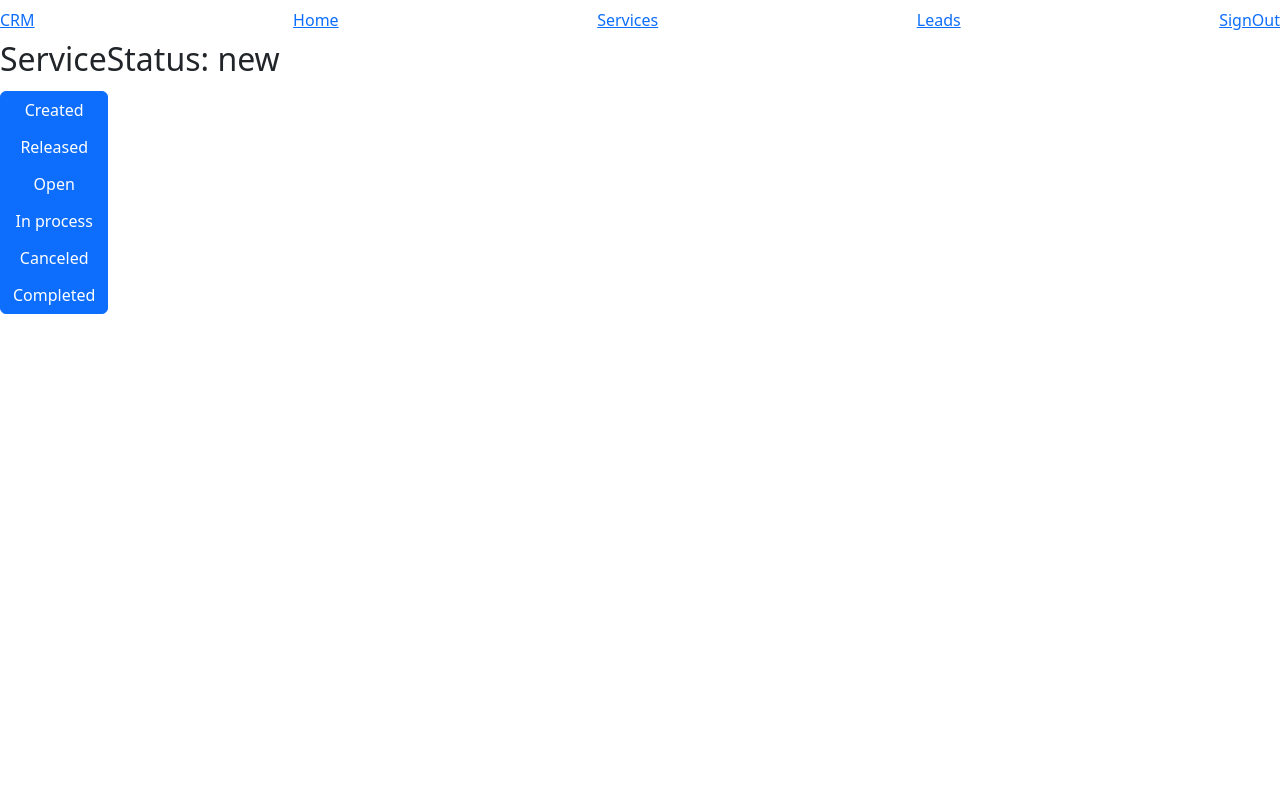
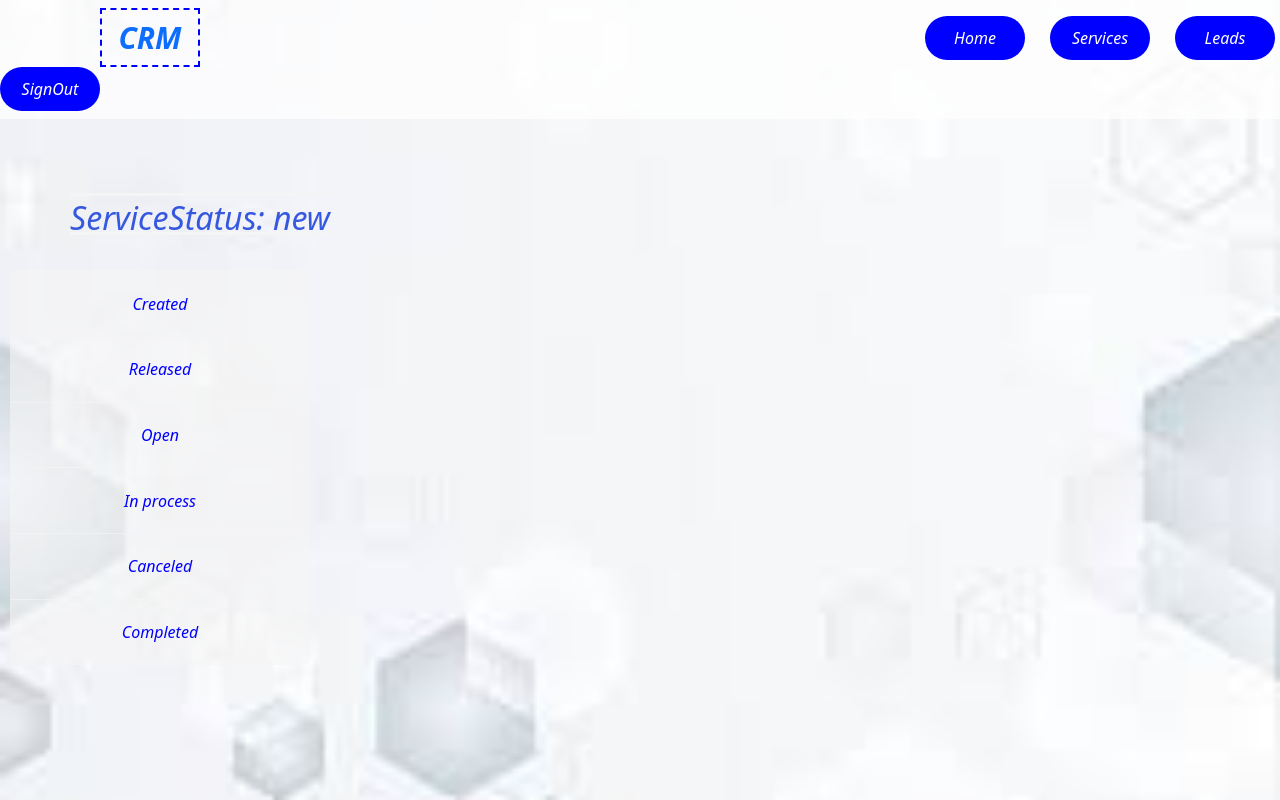
Before and after one commit to bhavanilakshmi23/auth-frontend, a React (Create React App) app: page /service in a window 1280 px wide. Built offline with nearby package versions, Linux system fonts and the light colour scheme.

Commit message:
Update index.css

```diff
--- a/src/index.css
+++ b/src/index.css
@@ -1,11 +1,9 @@
-.signup-wrapper{
-    width: 50%;
-    margin: auto;
-}
+body{
+    background-image: url(bg.jpg);
+    background-repeat: no-repeat;
+    background-size: cover;
+    background-position: center;
 
-.title{
-    text-align: center;
-    margin-top: 20px;
 }
 #home{
     display: flex;
@@ -32,6 +30,7 @@ p{
     margin-top: 5px;
     border-radius: 10px;
     color:white;
+    font-style: oblique;
 }
 
 .head1 {
@@ -57,3 +56,110 @@ p{
     background-position: center;
     background-size: cover;
 }
+
+.navbar{
+    background: rgba(255, 255, 255, 0.735);
+}
+
+.link2,.link3,.link4,.link5{
+    padding: 10px;
+    background: blue;
+    border-radius: 50px;
+    border: none;
+    width:100px;
+    text-align: center;
+    color: white;
+    text-decoration: none;
+   font-style: oblique;
+}
+
+.link1{
+    margin-left: 100px;
+    padding: 5px;
+    width: 100px;
+   text-align: center;
+  text-decoration: none;
+  font-weight: 900;
+  font-size: 30px;
+  font-style: oblique;
+  border: 2px dashed blue;
+
+}
+.link2{
+    margin-left: 700px;
+}
+
+.link4{
+   margin-right: 5px;
+}
+.link5{
+    margin-right: 40px;
+}
+
+.link2:hover{
+    font-weight: 700;
+    font-size:  17px;
+}
+.link3:hover {
+    font-weight: 700;
+    font-size: 17px;
+}
+.link4:hover {
+    font-weight: 700;
+    font-size: 17px;
+}
+.link5:hover {
+    font-weight: 700;
+    font-size: 17px;
+}
+
+
+.head{
+   padding-left: 70px;
+   padding-bottom: 20px;
+   margin-top: 80px;
+   font-style: oblique;
+   color: rgba(26, 65, 220, 0.874);
+   text-decoration: overline underline whitesmoke ;
+}
+
+.btn-group-vertical{
+   margin-left: 10px;
+   height: 400px;
+   margin-bottom: 20px;
+   width: 300px;
+}
+.btn-group-vertical button{
+    padding: 5px;
+    color:blue;
+    background: rgba(245, 245, 245, 0.624);
+    border: none;
+   font-weight: 800px;
+
+}
+
+.title{
+    text-align: center;
+    font-style: oblique;
+    color: blue;
+    text-decoration: underline;
+}
+
+.button3{
+   margin-left: 30%;
+    margin-top: 10px;
+    margin-bottom: 8px;
+}
+
+.signup-wrapper {
+    border: 2px solid blue;
+    margin: 20px;
+    border-radius: 20px ;
+    box-shadow: 3px 4px 7px 1px  blue;
+    width: 25%;
+    height: auto;
+    padding: 20px;
+   margin-top: 150px;
+   margin-left: 500px;
+
+}
```
